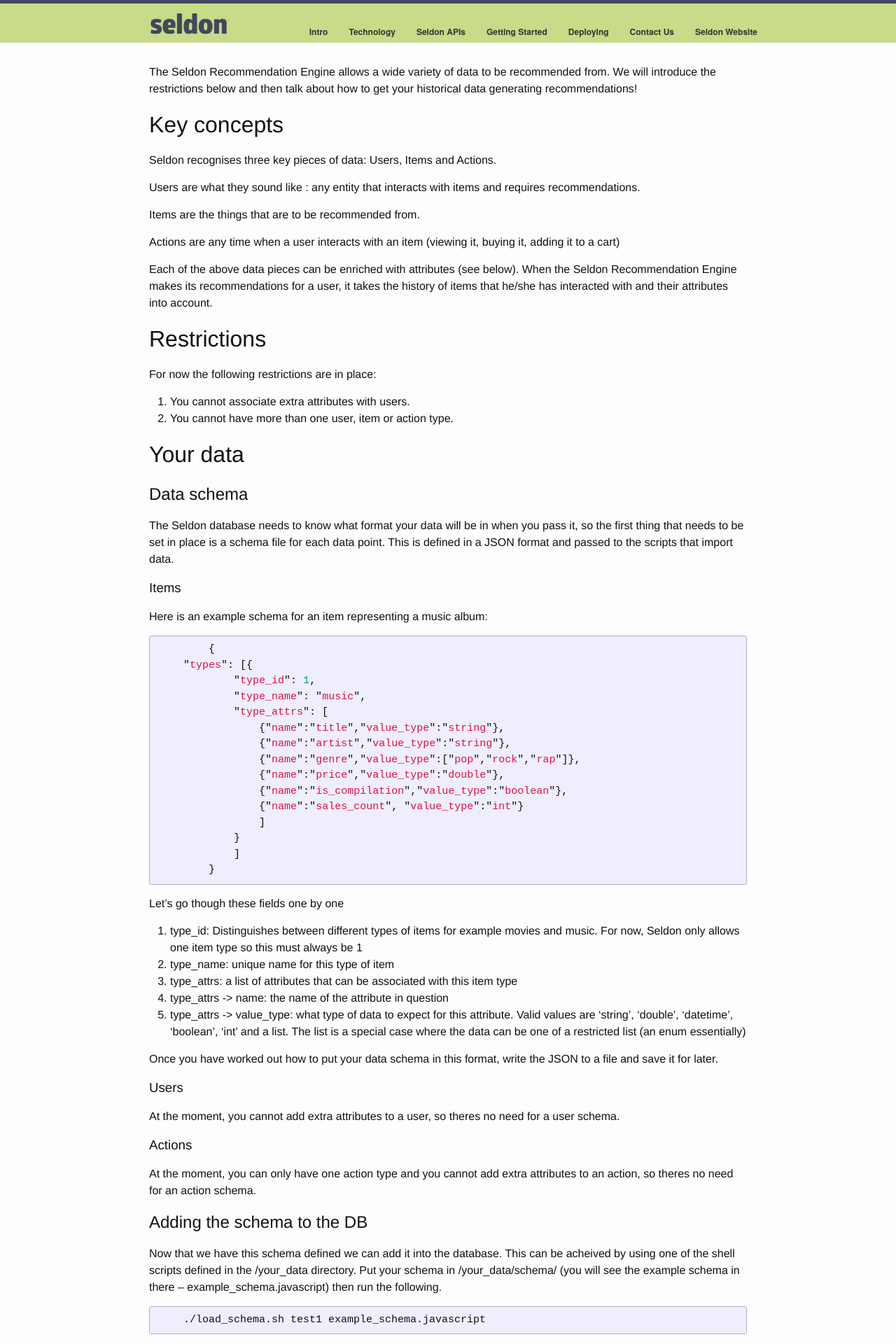
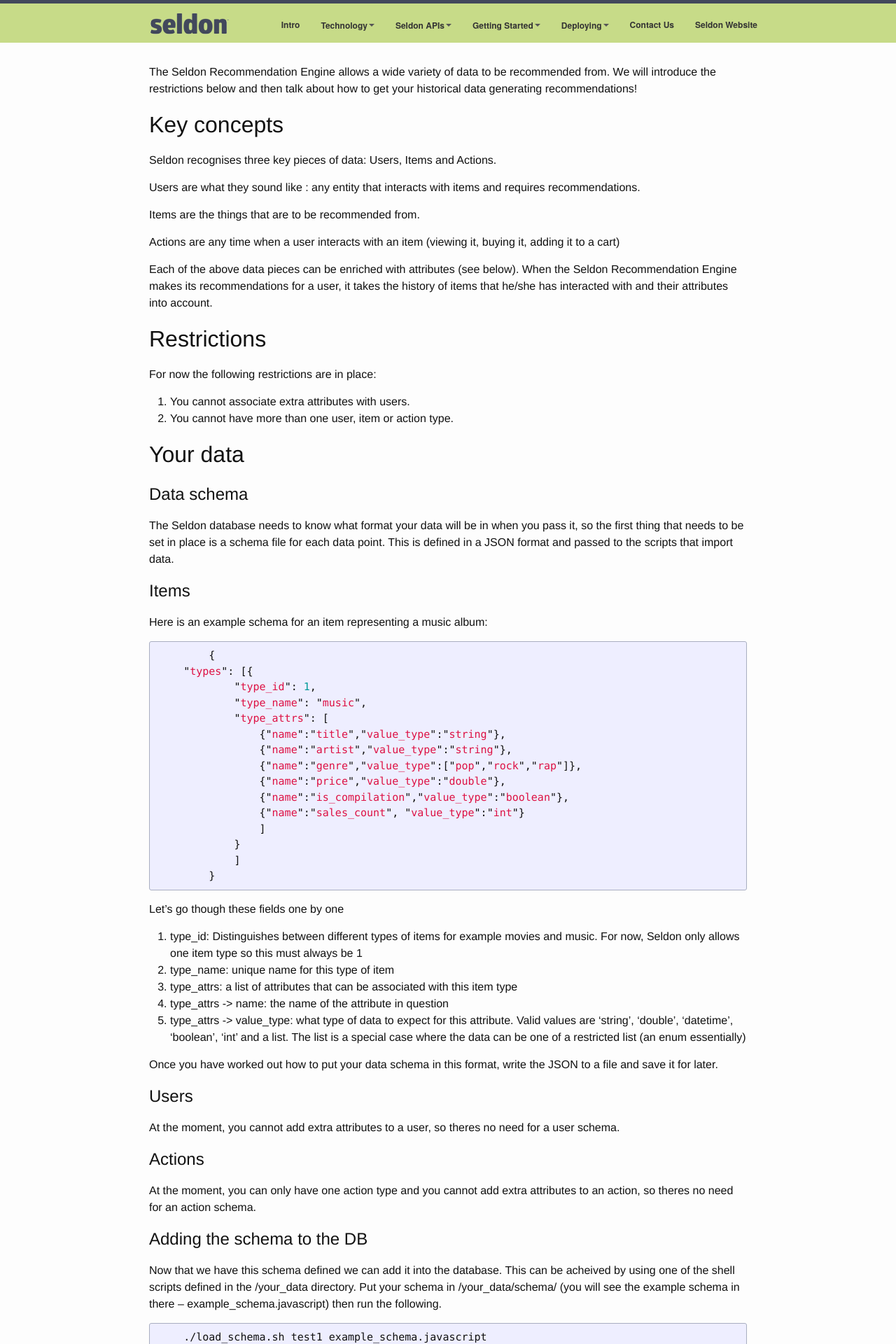
Before and after one commit to SeldonIO/seldonio.github.com, a Jekyll site: the page built from data.md, in a window 1280 px wide. Shown: the top 1920 px of the page at 70% size. Built offline with Jekyll 4.4.1, drawn with Linux system fonts in a browser that asks for light colours.

Commit message:
fixes for touch devices

```diff
--- a/_includes/head.html
+++ b/_includes/head.html
@@ -6,12 +6,13 @@
   <title>{% if page.title %}{{ page.title }}{% else %}{{ site.title }}{% endif %} | Seldon Documentation</title>
   <meta name="description" content="{% if page.excerpt %}{{ page.excerpt | strip_html | strip_newlines | truncate: 160 }}{% else %}{{ site.description }}{% endif %}">
 
+        <link rel="stylesheet" href="css/bootstrap-responsive.min.css">
+        <link rel="stylesheet" href="css/bootstrap.min.css">
   <link rel="stylesheet" href="{{ "/css/main.css" | prepend: site.baseurl }}">
   <link rel="canonical" href="{{ page.url | replace:'index.html','' | prepend: site.baseurl | prepend: site.url }}">
   <link rel="alternate" type="application/rss+xml" title="{{ site.title }}" href="{{ "/feed.xml" | prepend: site.baseurl | prepend: site.url }}" />
 
         <meta name="viewport" content="width=device-width">
-        <link rel="stylesheet" href="css/bootstrap-responsive.min.css">
         <link rel="stylesheet" href="css/dropdown.css">
 
         <script src="js/modernizr-2.6.1-respond-1.1.0.min.js"></script>
--- a/_includes/header.html
+++ b/_includes/header.html
@@ -8,7 +8,8 @@
 <!-- <a class="site-title" href="{{ site.baseurl }}/">{{ site.title }}</a> -->
 
     <nav id="primary_nav_wrap">
-<ul class="nav">
+    <div id="topbar" class="navbar">
+    <ul class="nav">
   <!-- <li class="current-menu-item"><a href="#">Home</a></li> -->
   <li><a href="/index.html">Intro</a>
     <!--
@@ -32,21 +33,23 @@
       <li><a href="#">Sub Menu 5</a></li>
     </ul> -->
   </li>
-  <li class="dropdown"><a href="#" class="dropdown-toggle" data-toggle="dropdown">Technology</a>
-    <ul>
+  <li class="dropdown"><a href="#" class="dropdown-toggle" data-toggle="dropdown">Technology<span class="caret"></span></a>
+    <ul class="dropdown-menu">
         <li><a href="/tech.html">Overview</a></li>
         <li class="dir"><a href="/concepts.html">Concepts</a></li>
       <li class="dir"><a href="/configuration.html">Configuration</a></li>
     </ul>
   </li>
-  <li><a href="/api.html">Seldon APIs</a>
-    <ul>
+  <li class="dropdown"><a href="#" class="dropdown-toggle" data-toggle="dropdown">Seldon APIs<span class="caret"></span></a>
+    <ul class="dropdown-menu">
+      <li class="dir"><a href="/api.html">Overview</a></li>
       <li class="dir"><a href="/api-rest.html">REST API</a></li>
       <li class="dir"><a href="/api-javascript.html">JavaScript API</a></li>
     </ul>
   </li>
-  <li><a href="/getting-started.html">Getting Started</a>
-    <ul>
+  <li class="dropdown"><a href="#" class="dropdown-toggle" data-toggle="dropdown">Getting Started<span class="caret"></span></a>
+    <ul class="dropdown-menu">
+      <li class="dir"><a href="/getting-started.html">Overview</a></li>
       <li class="dir"><a href="/vm.html">Seldon Vagrant VM</a></li>
       <li class="dir"><a href="/vm-aws.html">Seldon AMI for Amazon Web Services</a></li>
       <li class="dir"><a href="/movie-recommender-demo.html">Movie Recommender Demo</a></li>
@@ -54,8 +57,8 @@
       <li class="dir"><a href="/content-recommendation-models.html">Content Recommendation Models</a></li>
     </ul>
   </li>
-  <li><a>Deploying</a>
-    <ul>
+  <li class="dropdown"><a href="#" class="dropdown-toggle" data-toggle="dropdown">Deploying<span class="caret"></span></a>
+    <ul class="dropdown-menu">
         <li class="dir"><a href="/build-and-deploy-intro.html">Introduction</a></li>
         <li class="dir"><a href="/deploying-steps.html">Deploy Steps</a></li>
         <li class="dir"><a href="/db-build-and-deploy.html">Database</a></li>
@@ -69,6 +72,7 @@
   <li><a href="mailto:support@seldon.io">Contact Us</a></li>
     <li><a href="http://www.seldon.io" target="_blank">Seldon Website</a></li>
 </ul>
+</div>
 </nav>
 
 
--- a/_sass/_base.scss
+++ b/_sass/_base.scss
@@ -6,6 +6,10 @@ p, blockquote, pre, hr,
 dl, dd, ol, ul, figure {
     margin: 0;
     padding: 0;
+    font-family: $base-font-family;
+    line-height: $base-line-height;
+    font-weight: 300;
+    color: $text-color;
 }
 
 
@@ -72,7 +76,9 @@ li {
     > ol {
          margin-bottom: 0;
     }
+    line-height: inherit;
 }
+
 
 
 
@@ -83,12 +89,17 @@ h1, h2, h3, h4, h5, h6 {
     font-weight: 300;
 }
 
+h1 {
+    font-size: 32px;
+}
 
-
+h2 {
+    font-size: 24px;
+}
 /**
  * Links
  */
-a {
+.dropdown-menu li>a {
     color: $brand-color;
     text-decoration: none;
 
@@ -121,7 +132,9 @@ blockquote {
 }
 
 
-
+.dropdown {
+    line-height:20px;
+}
 /**
  * Code formatting
  */
--- a/_sass/_layout.scss
+++ b/_sass/_layout.scss
@@ -278,9 +278,9 @@
     text-decoration:none;
     font-weight:700;
     font-size:12px;
-    line-height:32px;
-    padding:0 15px;
-    font-family:"HelveticaNeue","Helvetica Neue",Helvetica,Arial,sans-serif
+    padding:15px 15px;
+    font-family:"HelveticaNeue","Helvetica Neue",Helvetica,Arial,sans-serif;
+    text-shadow: none
 }
 
 #primary_nav_wrap ul li
@@ -294,6 +294,11 @@
 #primary_nav_wrap ul li.current-menu-item
 {
     background:#ddd
+}
+
+#primary_nav_wrap ul li a:hover
+{
+    background:#f6f6f6
 }
 
 #primary_nav_wrap ul li:hover
@@ -314,7 +319,7 @@
 #primary_nav_wrap ul ul li
 {
     float:none;
-    width:200px
+    min-width:100px
 }
 
 #primary_nav_wrap ul ul a
```
